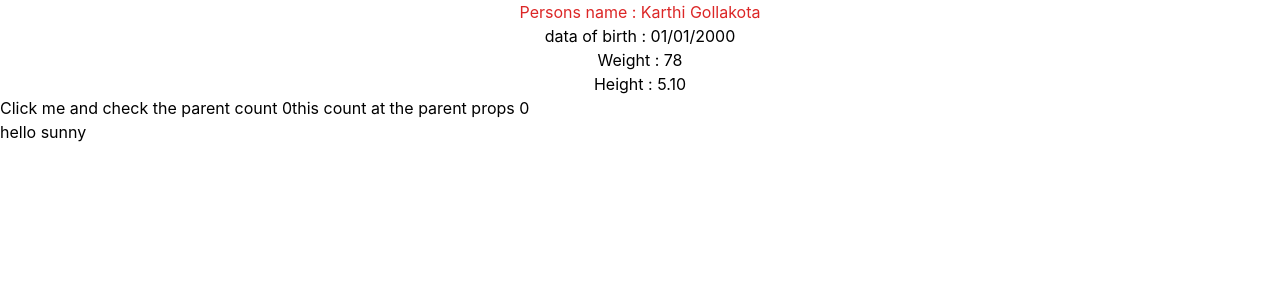
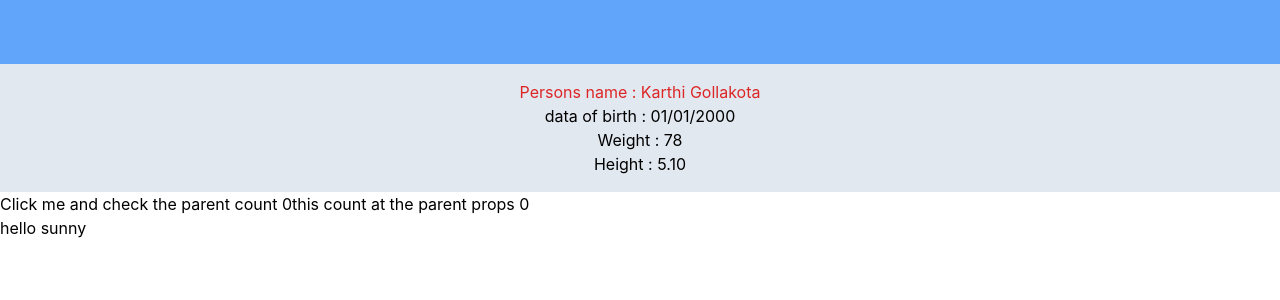
Before and after one commit to vvsrrSunny/react-quick-project, a React (Create React App) app: page / in a window 1280 px wide. Shown: the top 300 px of the page. Built offline with nearby package versions, Linux system fonts and the light colour scheme.

Commit message:
simple styles #1

```diff
--- a/src/components/Child.jsx
+++ b/src/components/Child.jsx
@@ -20,7 +20,8 @@ class Child extends Component {
   render() {
     return (
       <div className="app">
-        <div className="flex flex-col text-center">
+        <div className="h-16 bg-blue-400"></div>
+        <div className="flex flex-col text-center bg-slate-200 p-4">
           <Text
             className="text-red-600"
             name="Persons name"
@@ -39,6 +40,7 @@ class Child extends Component {
             value={this.props.data[0].height}
           ></Text>
         </div>
+
         <button onClick={this.onclickOfButton}>
           Click me and check the parent count {this.state.numberOfClicks}
         </button>
```
